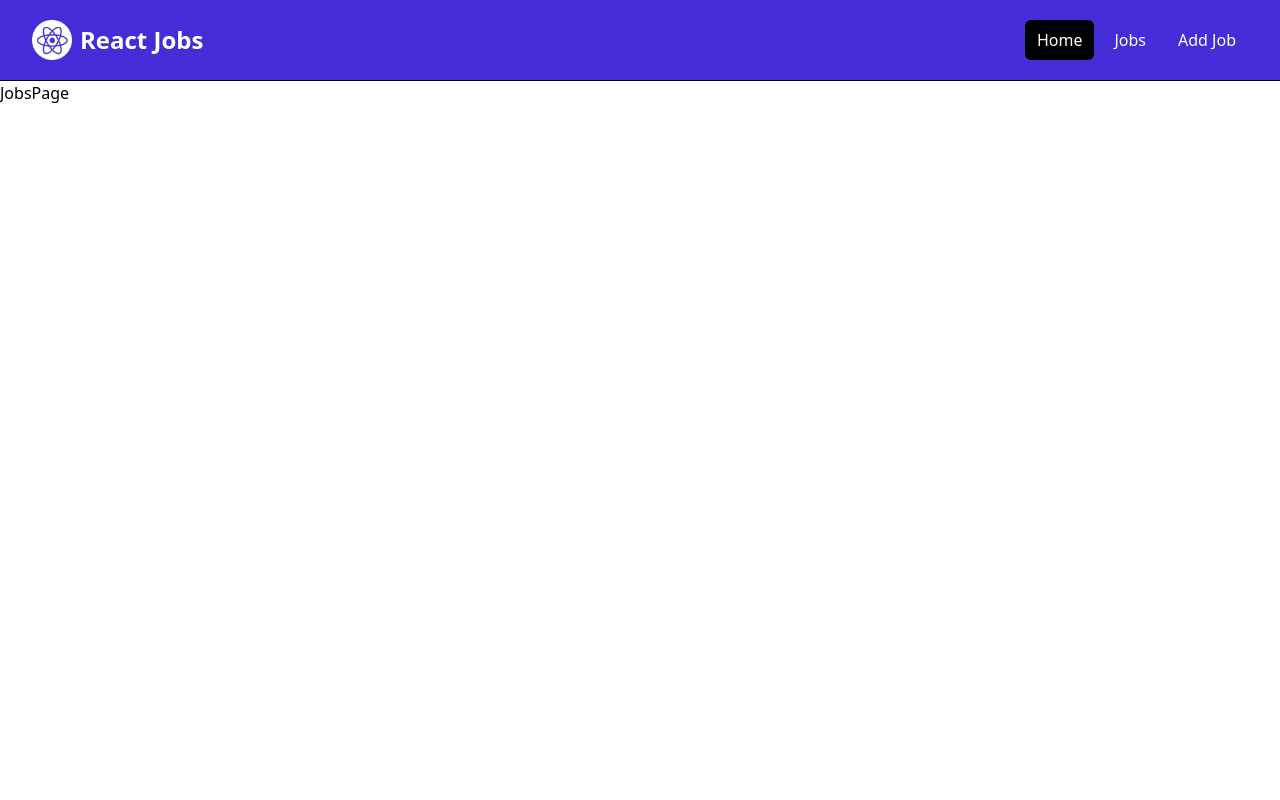
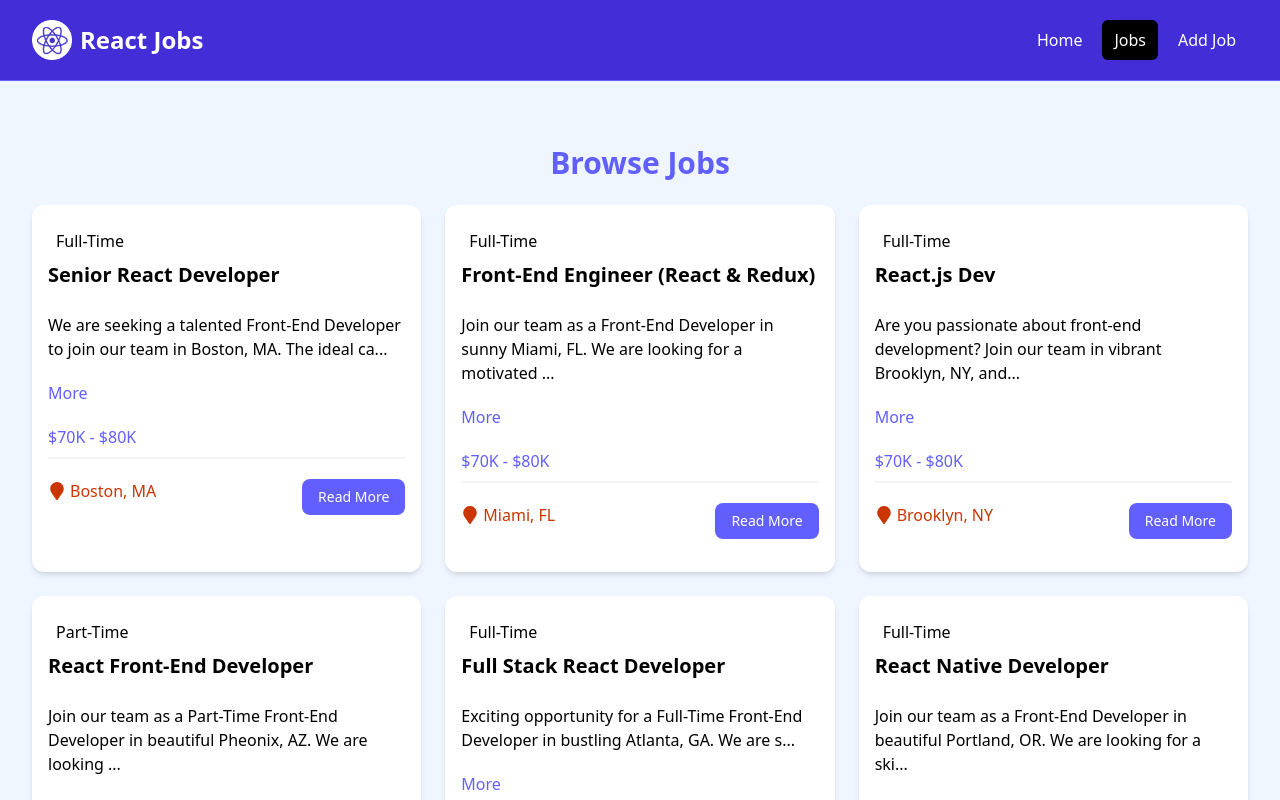
Before and after one commit to yasin1122/react-jobs-v2, a React (Vite) app: page /jobs in a window 1280 px wide. Shown: the top 800 px of the page. Built offline with nearby package versions, Linux system fonts and the light colour scheme; data requests are answered from the project's data file.

Commit message:
added backend

```diff
--- a/package.json
+++ b/package.json
@@ -7,7 +7,8 @@
     "dev": "vite",
     "build": "tsc -b && vite build",
     "lint": "eslint .",
-    "preview": "vite preview"
+    "preview": "vite preview",
+    "server": "json-server --watch src/jobs.json --port 8000"
   },
   "dependencies": {
     "@tailwindcss/vite": "^4.1.3",
@@ -15,6 +16,7 @@
     "react-dom": "^19.0.0",
     "react-icons": "^5.5.0",
     "react-router": "^7.5.0",
+    "react-spinners": "^0.15.0",
     "tailwindcss": "^4.1.3"
   },
   "devDependencies": {
@@ -26,6 +28,7 @@
     "eslint-plugin-react-hooks": "^5.1.0",
     "eslint-plugin-react-refresh": "^0.4.19",
     "globals": "^15.15.0",
+    "json-server": "^1.0.0-beta.3",
     "typescript": "~5.7.2",
     "typescript-eslint": "^8.24.1",
     "vite": "^6.2.0"
--- a/src/App.tsx
+++ b/src/App.tsx
@@ -7,6 +7,7 @@ import { RouterProvider } from 'react-router/dom'
 import HomePage from './pages/HomePage'
 import MainLayout from './layouts/MainLayout'
 import JobsPage from './pages/JobsPage'
+import NotFoundPage from './pages/NotFoundPage'
 
 const router = createBrowserRouter(
   createRoutesFromElements(
@@ -21,6 +22,10 @@ const router = createBrowserRouter(
         path='/jobs'
         element={<JobsPage />}
       />
+      <Route
+        path='*'
+        element={<NotFoundPage />}
+      />
     </Route>
   )
 )
--- a/src/components/JobListings.tsx
+++ b/src/components/JobListings.tsx
@@ -1,22 +1,53 @@
-import jobs from '../jobs.json'
+import { useEffect, useState } from 'react'
 import JobListing from './JobListing'
 
-const JobListings = () => {
-  const recentJobs = jobs.slice(0, 3)
+const JobListings = ({ isHome = false }) => {
+  type Job = {
+    id: string
+    type: string
+    title: string
+    description: string
+    salary: string
+    location: string
+  }
+
+  const [jobs, setJobs] = useState<Job[]>([])
+  const [loading, setLoading] = useState(true)
+
+  useEffect(() => {
+    const fetchJobs = async () => {
+      try {
+        const res = await fetch('http://localhost:8000/jobs')
+        const data = await res.json()
+        setJobs(data)
+      } catch (error) {
+        console.log('Error fetching data', error)
+      } finally {
+        setLoading(false)
+      }
+    }
+    fetchJobs()
+  }, [])
 
   return (
     <section className='bg-blue-50 px-4 py-10'>
       <div className='container-xl lg:container m-auto'>
         <h2 className='text-3xl font-bold text-indigo-500 mb-6 text-center'>
-          Browse Jobs
+          {isHome ? 'Recent Jobs' : 'Browse Jobs'}
         </h2>
         <div className='grid grid-cols-1 md:grid-cols-3 gap-6'>
-          {recentJobs.map(job => (
-            <JobListing
-              key={job.id}
-              job={job}
-            />
-          ))}
+          {loading ? (
+            <h2>Loading...</h2>
+          ) : (
+            <>
+              {jobs.map(job => (
+                <JobListing
+                  key={job.id}
+                  job={job}
+                />
+              ))}
+            </>
+          )}
         </div>
       </div>
     </section>
--- a/src/components/Navbar.tsx
+++ b/src/components/Navbar.tsx
@@ -1,13 +1,18 @@
-import { Link } from 'react-router'
+import { NavLink } from 'react-router'
 import logo from '../assets/images/logo.png'
 
 const Navbar = () => {
+  const linkClass = ({ isActive }: { isActive: boolean }) =>
+    isActive
+      ? 'text-white bg-black hover:bg-gray-900 hover:text-white rounded-md px-3 py-2'
+      : 'text-white hover:bg-gray-900 hover:text-white rounded-md px-3 py-2'
+
   return (
-    <nav className='bg-indigo-700 border-b border-indigo 500'>
+    <nav className='bg-indigo-700 border-b border-indigo-500'>
       <div className='mx-auto max-w-7xl px-2 sm:px-6 lg:px-8'>
         <div className='flex h-20 items-center justify-between'>
           <div className='flex flex-1 items-center justify-center md:items-stretch md:justify-start'>
-            <Link
+            <NavLink
               className='flex flex-shring-0 items-center mr-4'
               to='/'>
               <img
@@ -18,24 +23,24 @@ const Navbar = () => {
               <span className='hidden md:block text-white text-2xl font-bold ml-2'>
                 React Jobs
               </span>
-            </Link>
+            </NavLink>
             <div className='md:ml-auto'>
               <div className='flex space-x-2'>
-                <Link
+                <NavLink
                   to='/'
-                  className='text-white bg-black hover:bg-gray-900 hover:text-white rounded-md px-3 py-2'>
+                  className={linkClass}>
                   Home
-                </Link>
-                <Link
+                </NavLink>
+                <NavLink
                   to='/jobs'
-                  className='text-white hover:bg-gray-900 hover:text-white rounded-md px-3 py-2'>
+                  className={linkClass}>
                   Jobs
-                </Link>
-                <Link
+                </NavLink>
+                <NavLink
                   to='/add-job'
-                  className='text-white hover:bg-gray-900 hover:text-white rounded-md px-3 py-2'>
+                  className={linkClass}>
                   Add Job
-                </Link>
+                </NavLink>
               </div>
             </div>
           </div>
--- a/src/jobs.json
+++ b/src/jobs.json
@@ -1,4 +1,5 @@
-[
+{
+  "jobs": [
     {
       "id": "1",
       "title": "Senior React Developer",
@@ -84,3 +85,4 @@
       }
     }
   ]
+}
--- a/src/pages/HomePage.tsx
+++ b/src/pages/HomePage.tsx
@@ -8,7 +8,7 @@ const HomePage = () => {
     <>
       <Hero />
       <HomeCards />
-      <JobListings />
+      <JobListings isHome={true} />
       <ViewAllJobs />
     </>
   )
--- a/src/pages/JobsPage.tsx
+++ b/src/pages/JobsPage.tsx
@@ -1,5 +1,11 @@
+import JobListings from '../components/JobListings'
+
 const JobsPage = () => {
-  return <div>JobsPage</div>
+  return (
+    <section className='bg-blue-50 px-4 py-6'>
+      <JobListings />
+    </section>
+  )
 }
 
 export default JobsPage
--- a/src/pages/NotFoundPage.tsx
+++ b/src/pages/NotFoundPage.tsx
@@ -1,9 +1,10 @@
 import { Link } from 'react-router'
+import { FaExclamationTriangle } from 'react-icons/fa'
 
 const NotFoundPage = () => {
   return (
     <section className='text-center flex flex-col justify-center items-center h-96'>
-      <i className='fas fa-exclamation triangle text-yellow-400 fa-4x mb-4'></i>
+      <FaExclamationTriangle className='text-yellow-400 text-6xl mb-4' />
       <h1 className='text-6xl font-bold mb-4'>404 Not Found</h1>
       <p className='text-xl mb-5'>This page does not exist</p>
       <Link
```
Also changed, not shown: src/components/Spinner.tsx (added), 1 other file (tests, documents, lock files or other folders). Lines whose indentation alone changed are shown as unchanged.
